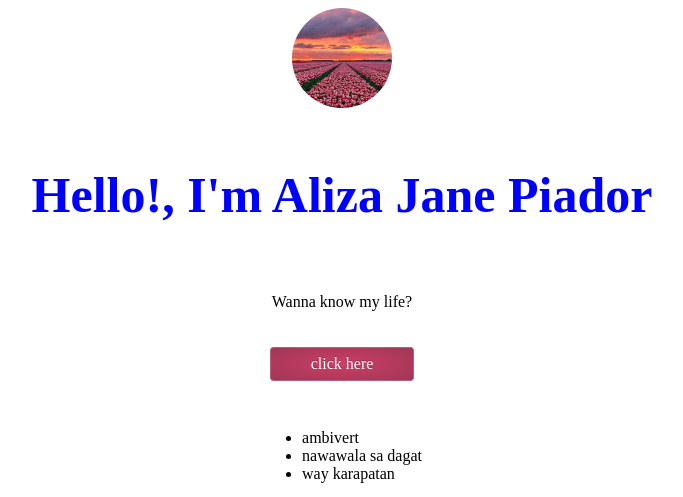
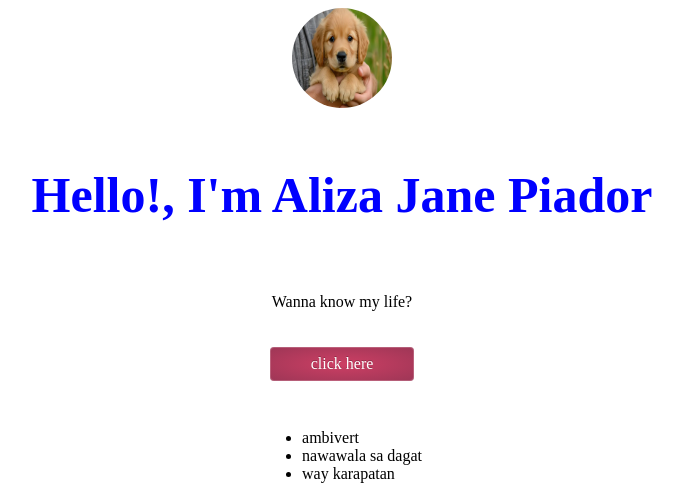
Before and after one commit to alizajane-svg/Aliza-Jane, a plain HTML site: page index.html in a window 1280 px wide. Shown: the top 497 px of the page, without its empty margins (306-989 px from the left). Drawn offline with Linux system fonts and the light colour scheme.

Commit message:
Update index.html

```diff
--- a/index.html
+++ b/index.html
@@ -9,7 +9,7 @@
 <body>
 
     <div class="main">
-     <a target= "_blank" href="//youtu.be/3SttVoJ_8N8?si=Qh8FBUFERjeWzh1G"><img src="./flower.jpg" alt="MY FAVORITE FLOWER"></a>
+     <a target= "_blank" href="//youtu.be/3SttVoJ_8N8?si=Qh8FBUFERjeWzh1G"><img src="./cute-golden-retriever-puppy-held-hands-outdoor-dog-pet-animal-young-adorable-fur-friendly-mammal-happy-companion-friendship-380317870.webp" alt="MY FAVORITE FLOWER"></a>
 
     <h1 id= "header1"> Hello!, I'm Aliza Jane Piador </h1>
     <p>Wanna know my life?</p>
```
